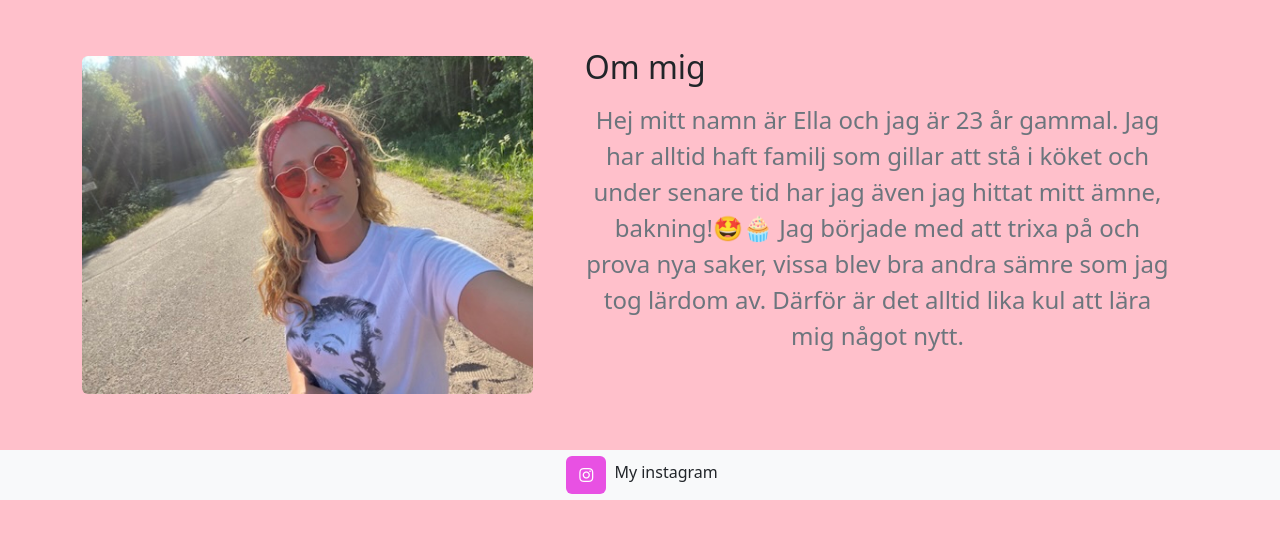
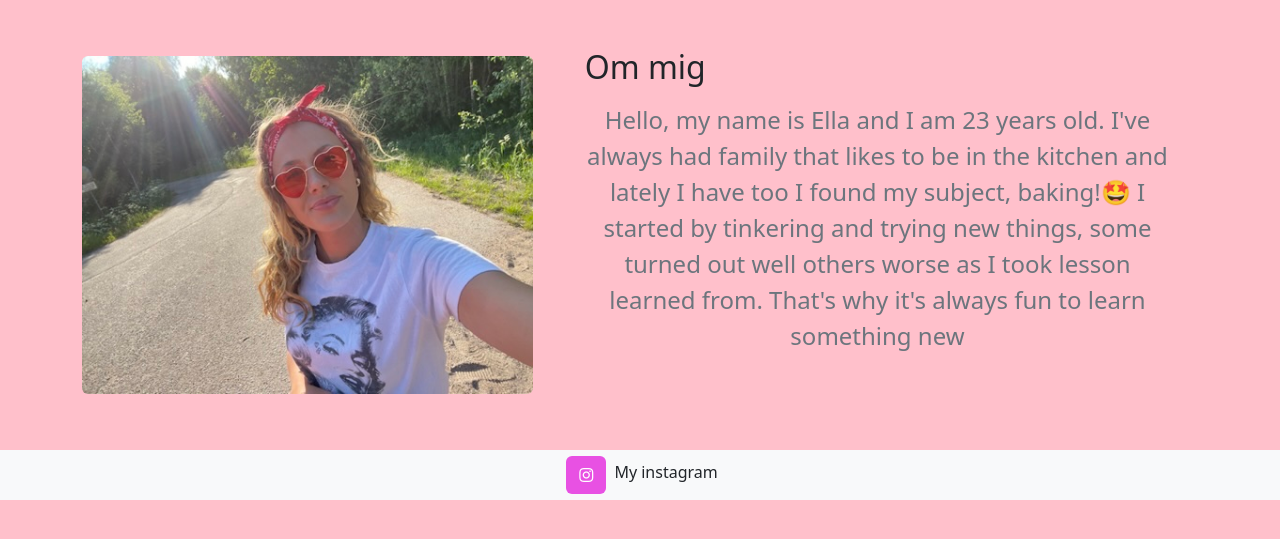
Before and after one commit to shixen/ella_recipe, a Django app: page /about/about/ in a window 1280 px wide. Shown: the part 56-595 px from the top of the page. Run offline with Django 4.2, Linux system fonts and the light colour scheme.

Commit message:
change text to english

```diff
--- a/templates/about_me.html
+++ b/templates/about_me.html
@@ -15,11 +15,11 @@
                     <div class="row justify-content-xl-center">
                         <div class="col-12 col-xl-11">
                             <h2 class="mb-3">Om mig</h2>
-                            <p class="lead fs-4 text-secondary mb-3">Hej mitt namn är Ella och jag är 23 år gammal.
-                                Jag har alltid haft familj som gillar att stå i köket och under senare tid har jag även
-                                jag hittat mitt ämne, bakning!🤩🧁
-                                Jag började med att trixa på och prova nya saker, vissa blev bra andra sämre som jag tog
-                                lärdom av. Därför är det alltid lika kul att lära mig något nytt.</p>
+                            <p class="lead fs-4 text-secondary mb-3">Hello, my name is Ella and I am 23 years old.
+                                I've always had family that likes to be in the kitchen and lately I have too
+                                I found my subject, baking!🤩
+                                I started by tinkering and trying new things, some turned out well others worse as I took
+                                lesson learned from. That's why it's always fun to learn something new</p>
                             <div class="row gy-4 gy-md-0 gx-xxl-5X">
                                 <div class="col-12 col-md-6">
                                     <div class="d-flex">
--- a/templates/base.html
+++ b/templates/base.html
@@ -5,7 +5,7 @@
     {% load static %}
     <!-- links -->
     <meta name="viewport" content="width=device-width, initial-scale=1">
-    <title>Ellas bakning</title>
+    <title>Ellas baking</title>
     <link href="https://cdn.jsdelivr.net/npm/bootstrap@5.3.3/dist/css/bootstrap.min.css" rel="stylesheet"
         integrity="sha384-QWTKZyjpPEjISv5WaRU9OFeRpok6YctnYmDr5pNlyT2bRjXh0JMhjY6hW+ALEwIH" crossorigin="anonymous">
     <link rel="stylesheet" href="https://cdnjs.cloudflare.com/ajax/libs/font-awesome/5.15.3/css/all.min.css">
```
